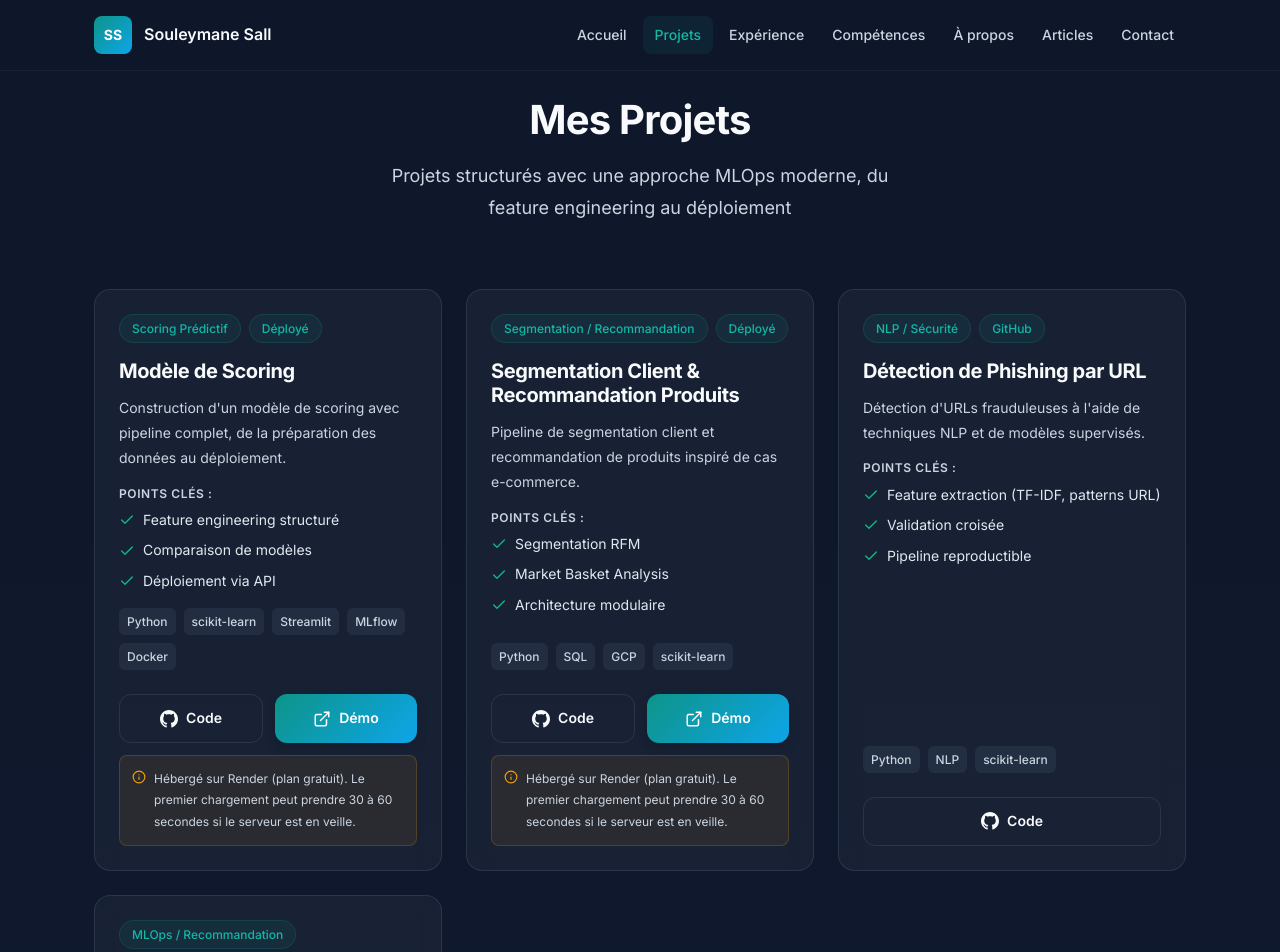
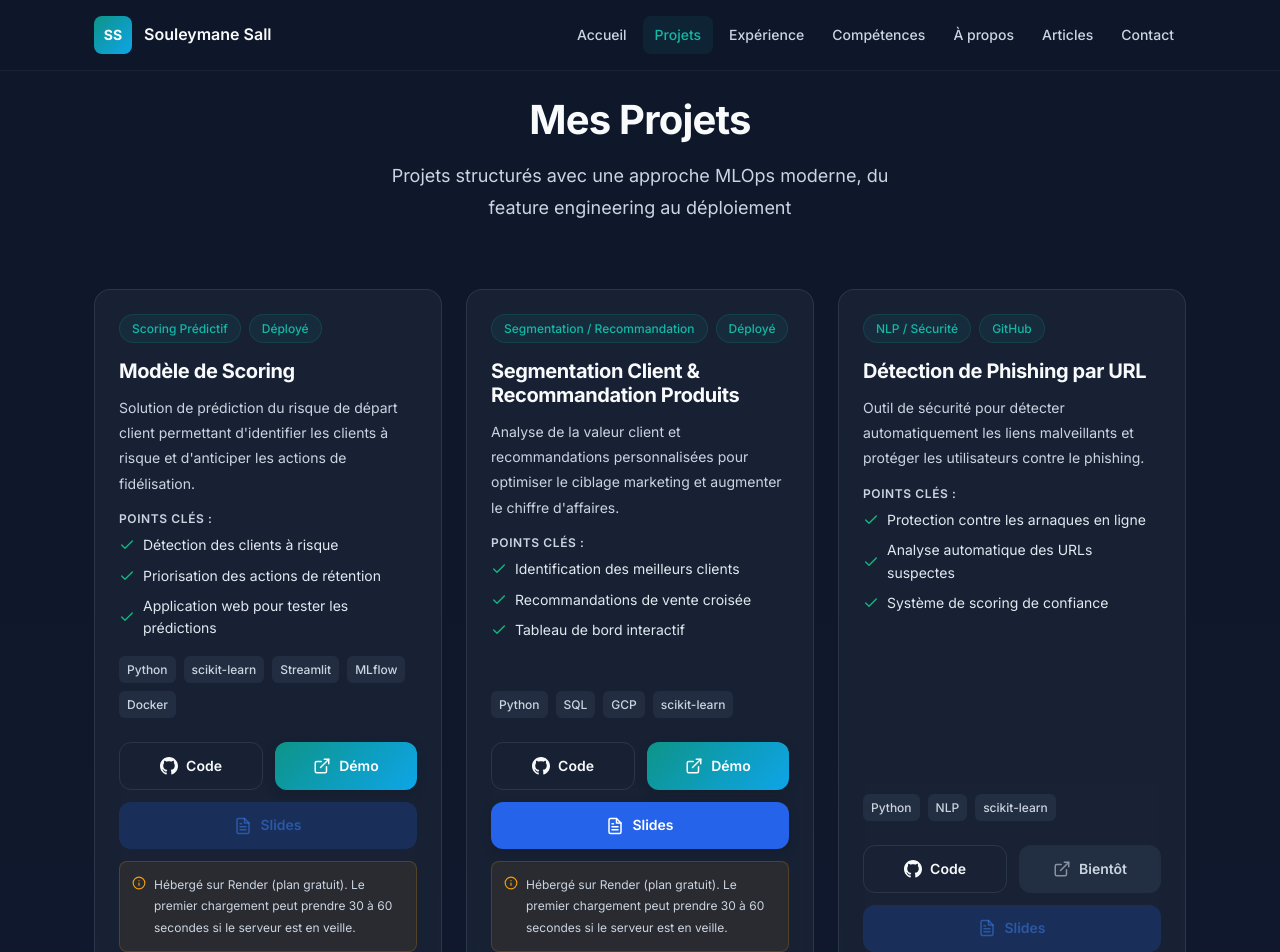
Before and after one commit to Souley225/Portfolio_Web, a React (Vite) app: page /projets in a window 1280 px wide. Shown: the top 952 px of the page. Built offline with nearby package versions, Linux system fonts and the light colour scheme.

Commit message:
feat: Implement portfolio design system, add Projects page, .gitignore, and a project PDF.

```diff
--- a/src/index.css
+++ b/src/index.css
@@ -268,6 +268,18 @@ a:hover {
   color: var(--color-text);
 }
 
+.btn-outline {
+  background: transparent;
+  color: var(--color-primary-light);
+  border: 1px solid var(--color-primary);
+}
+
+.btn-outline:hover {
+  background: rgba(13, 148, 136, 0.1);
+  color: var(--color-primary-light);
+  transform: translateY(-2px);
+}
+
 .btn-icon {
   width: 44px;
   height: 44px;
--- a/src/pages/Projects.css
+++ b/src/pages/Projects.css
@@ -117,11 +117,66 @@
 
 .project-links {
     display: flex;
+    flex-wrap: wrap;
     gap: var(--space-3);
 }
 
 .project-links .btn {
-    flex: 1;
+    flex: 1 1 0;
+    min-width: 120px;
+}
+
+.project-presentation {
+    margin-bottom: var(--space-3);
+}
+
+.btn-full {
+    width: 100%;
+}
+
+.btn-slides {
+    background: #2563eb;
+    color: white;
+    box-shadow: var(--shadow-md);
+}
+
+.btn-slides:hover {
+    background: #3b82f6;
+    transform: translateY(-2px);
+    box-shadow: var(--shadow-lg);
+    color: white;
+}
+
+.btn-slides-disabled {
+    background: rgba(37, 99, 235, 0.2);
+    color: rgba(59, 130, 246, 0.5);
+    border: 1px solid rgba(37, 99, 235, 0.3);
+    cursor: default;
+}
+
+.btn-slides-disabled:hover {
+    background: rgba(37, 99, 235, 0.2);
+    color: rgba(59, 130, 246, 0.5);
+    transform: none;
+}
+
+.btn-coming-soon {
+    background: rgba(51, 65, 85, 0.4);
+    color: var(--color-text-muted);
+    border: 1px solid var(--color-border);
+    cursor: default;
+}
+
+.btn-coming-soon svg {
+    opacity: 0.6;
+    width: 18px;
+    height: 18px;
+}
+
+.btn-coming-soon:hover {
+    background: rgba(51, 65, 85, 0.5);
+    color: var(--color-text-muted);
+    transform: none;
 }
 
 .render-notice {
--- a/src/pages/Projects.jsx
+++ b/src/pages/Projects.jsx
@@ -5,63 +5,67 @@ const projects = [
         id: 1,
         type: 'Scoring Prédictif',
         title: 'Modèle de Scoring',
-        description: 'Construction d\'un modèle de scoring avec pipeline complet, de la préparation des données au déploiement.',
+        description: 'Solution de prédiction du risque de départ client permettant d\'identifier les clients à risque et d\'anticiper les actions de fidélisation.',
         points: [
-            'Feature engineering structuré',
-            'Comparaison de modèles',
-            'Déploiement via API'
+            'Détection des clients à risque',
+            'Priorisation des actions de rétention',
+            'Application web pour tester les prédictions'
         ],
         stack: ['Python', 'scikit-learn', 'Streamlit', 'MLflow', 'Docker'],
         status: 'deployed',
         statusLabel: 'Déployé',
         demoUrl: 'https://customer-churn-project-2-zlzb.onrender.com/',
-        githubUrl: 'https://github.com/Souley225/Customer_Churn_Project'
+        githubUrl: 'https://github.com/Souley225/Customer_Churn_Project',
+        presentationUrl: '' // Ajouter le PDF ici
     },
     {
         id: 2,
         type: 'Segmentation / Recommandation',
         title: 'Segmentation Client & Recommandation Produits',
-        description: 'Pipeline de segmentation client et recommandation de produits inspiré de cas e-commerce.',
+        description: 'Analyse de la valeur client et recommandations personnalisées pour optimiser le ciblage marketing et augmenter le chiffre d\'affaires.',
         points: [
-            'Segmentation RFM',
-            'Market Basket Analysis',
-            'Architecture modulaire'
+            'Identification des meilleurs clients',
+            'Recommandations de vente croisée',
+            'Tableau de bord interactif'
         ],
         stack: ['Python', 'SQL', 'GCP', 'scikit-learn'],
         status: 'deployed',
         statusLabel: 'Déployé',
         demoUrl: 'https://customer-segmentation-project-591h.onrender.com',
-        githubUrl: 'https://github.com/Souley225/Customer_segmentation_project'
+        githubUrl: 'https://github.com/Souley225/Customer_segmentation_project',
+        presentationUrl: '/Segmentation Client & Recommandation Produit.pdf'
     },
     {
         id: 3,
         type: 'NLP / Sécurité',
         title: 'Détection de Phishing par URL',
-        description: 'Détection d\'URLs frauduleuses à l\'aide de techniques NLP et de modèles supervisés.',
+        description: 'Outil de sécurité pour détecter automatiquement les liens malveillants et protéger les utilisateurs contre le phishing.',
         points: [
-            'Feature extraction (TF-IDF, patterns URL)',
-            'Validation croisée',
-            'Pipeline reproductible'
+            'Protection contre les arnaques en ligne',
+            'Analyse automatique des URLs suspectes',
+            'Système de scoring de confiance'
         ],
         stack: ['Python', 'NLP', 'scikit-learn'],
         status: 'github',
         statusLabel: 'GitHub',
-        githubUrl: 'https://github.com/Souley225/NLP_Phishing_detection_Project'
+        githubUrl: 'https://github.com/Souley225/NLP_Phishing_detection_Project',
+        presentationUrl: '' // Ajouter le PDF ici
     },
     {
         id: 4,
         type: 'MLOps / Recommandation',
         title: 'Moteur de Recommandation de Films',
-        description: 'Pipeline MLOps complet pour un système de recommandation, avec tracking des expériences et déploiement automatisé.',
+        description: 'Système de recommandation personnalisée de films pour améliorer l\'expérience utilisateur et l\'engagement sur une plateforme de streaming.',
         points: [
-            'Pipeline MLOps end-to-end',
-            'Tracking expériences MLflow',
-            'Déploiement automatisé'
+            'Recommandations personnalisées',
+            'Amélioration de l\'engagement utilisateur',
+            'Interface de test interactive'
         ],
         stack: ['Python', 'MLflow', 'Docker', 'FastAPI', 'CI/CD'],
         status: 'inprogress',
         statusLabel: 'Bientôt déployé',
-        githubUrl: 'https://github.com/Souley225/mlops-recommender-system'
+        githubUrl: 'https://github.com/Souley225/mlops-recommender-system',
+        presentationUrl: '' // Ajouter le PDF ici
     }
 ]
 
@@ -126,6 +130,39 @@ function Projects() {
                                         Démo
                                     </a>
                                 )}
+                                {!project.demoUrl && (project.status === 'inprogress' || project.status === 'github') && (
+                                    <div className="btn btn-coming-soon">
+                                        <svg xmlns="http://www.w3.org/2000/svg" width="18" height="18" viewBox="0 0 24 24" fill="none" stroke="currentColor" strokeWidth="2" strokeLinecap="round" strokeLinejoin="round">
+                                            <path d="M18 13v6a2 2 0 0 1-2 2H5a2 2 0 0 1-2-2V8a2 2 0 0 1 2-2h6"></path>
+                                            <polyline points="15 3 21 3 21 9"></polyline>
+                                            <line x1="10" y1="14" x2="21" y2="3"></line>
+                                        </svg>
+                                        Bientôt
+                                    </div>
+                                )}
+                                {project.presentationUrl ? (
+                                    <a href={project.presentationUrl} target="_blank" rel="noopener noreferrer" className="btn btn-slides">
+                                        <svg xmlns="http://www.w3.org/2000/svg" width="18" height="18" viewBox="0 0 24 24" fill="none" stroke="currentColor" strokeWidth="2" strokeLinecap="round" strokeLinejoin="round">
+                                            <path d="M14 2H6a2 2 0 0 0-2 2v16a2 2 0 0 0 2 2h12a2 2 0 0 0 2-2V8z"></path>
+                                            <polyline points="14 2 14 8 20 8"></polyline>
+                                            <line x1="16" y1="13" x2="8" y2="13"></line>
+                                            <line x1="16" y1="17" x2="8" y2="17"></line>
+                                            <polyline points="10 9 9 9 8 9"></polyline>
+                                        </svg>
+                                        Slides
+                                    </a>
+                                ) : (
+                                    <div className="btn btn-slides-disabled">
+                                        <svg xmlns="http://www.w3.org/2000/svg" width="18" height="18" viewBox="0 0 24 24" fill="none" stroke="currentColor" strokeWidth="2" strokeLinecap="round" strokeLinejoin="round">
+                                            <path d="M14 2H6a2 2 0 0 0-2 2v16a2 2 0 0 0 2 2h12a2 2 0 0 0 2-2V8z"></path>
+                                            <polyline points="14 2 14 8 20 8"></polyline>
+                                            <line x1="16" y1="13" x2="8" y2="13"></line>
+                                            <line x1="16" y1="17" x2="8" y2="17"></line>
+                                            <polyline points="10 9 9 9 8 9"></polyline>
+                                        </svg>
+                                        Slides
+                                    </div>
+                                )}
                             </div>
                             {project.status === 'deployed' && (
                                 <div className="render-notice">
```
Also changed, not shown: 2 other files (tests, documents, lock files or other folders).
